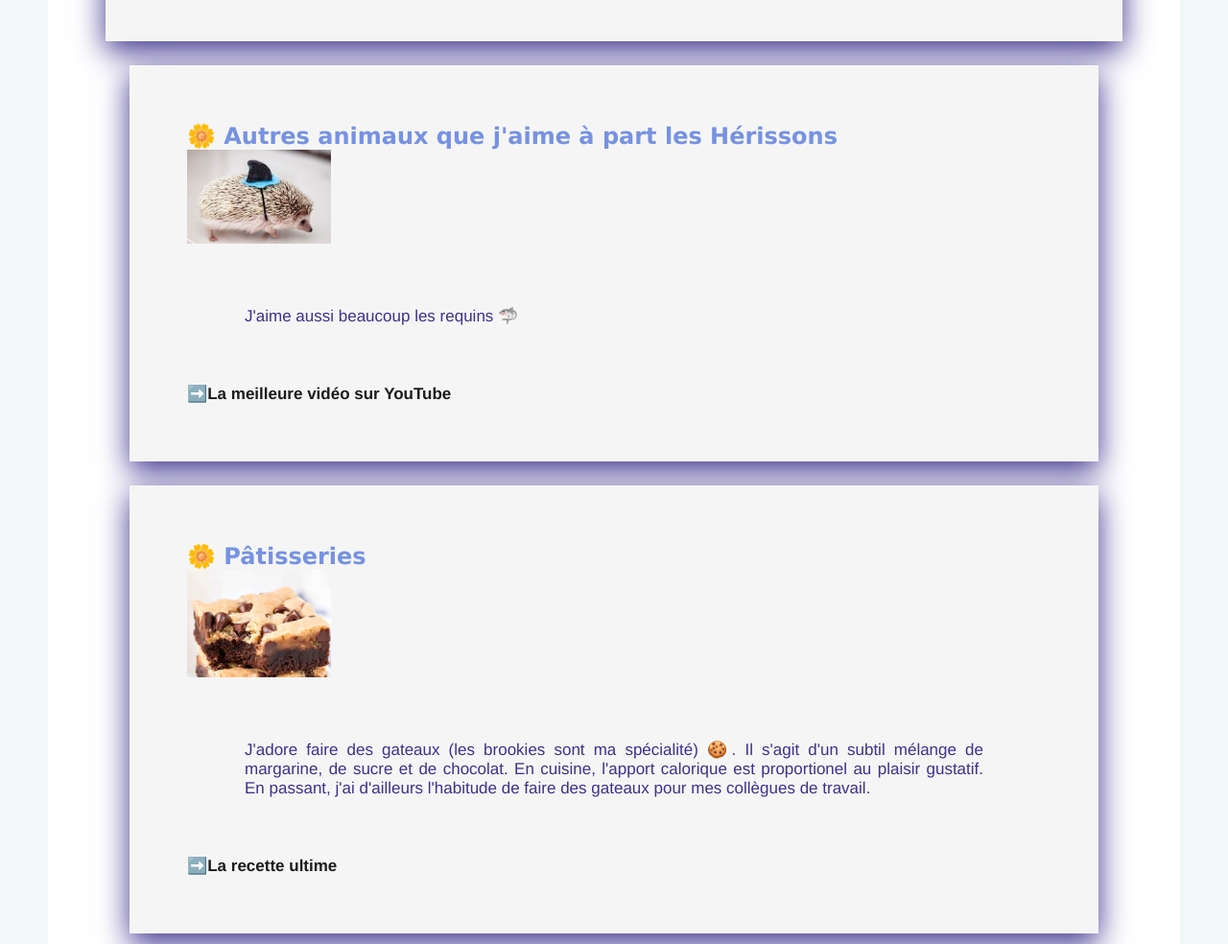
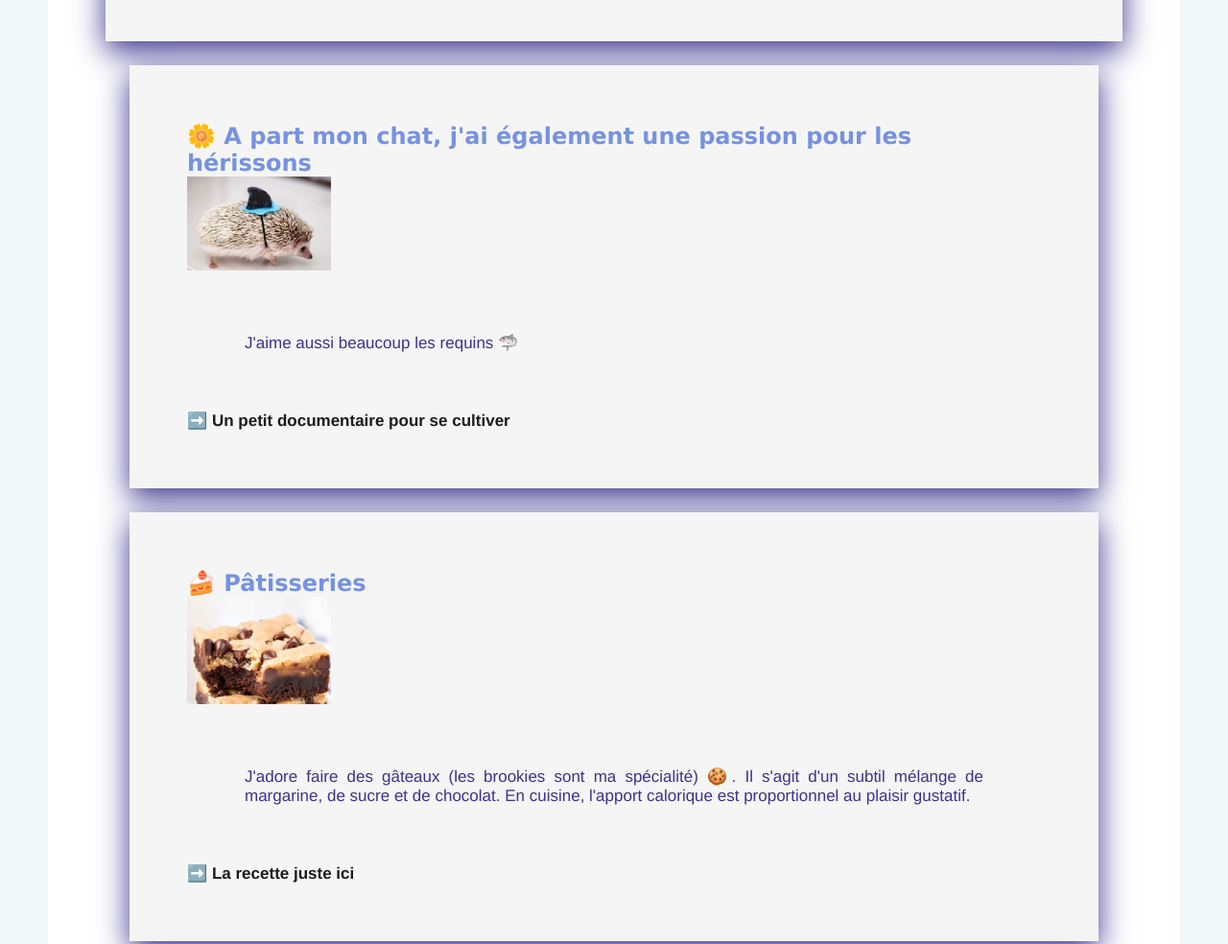
Before and after one commit to Grisanette/my-profile, a plain HTML site: page index.html in a window 1280 px wide. Shown: the part 660-1644 px from the top of the page at 96% size. Drawn offline with Linux system fonts and the light colour scheme.

Commit message:
Update index.html

```diff
--- a/index.html
+++ b/index.html
@@ -34,12 +34,12 @@
 			box-shadow:0px 10px 30px
 
 			">
-				<h2> 🌼 Autres animaux que j'aime à part les Hérissons </h2>
+				<h2> 🌼 A part mon chat, j'ai également une passion pour les hérissons </h2>
 					<img src="images/herisson.jpg" alt="Hérisson requin">
 				<p>
 				J'aime aussi beaucoup les requins 🦈
 				</p>
-				<a href="https://www.youtube.com/watch?v=UOGdDqQUzlU&ab_channel=Pretty52" target="_blank">➡️La meilleure vidéo sur YouTube</a>
+				<a https://www.youtube.com/watch?v=El82kmADNQw&ab_channel=NationalGeographic" target="_blank"> ➡️ Un petit documentaire pour se cultiver </a>
 			</div>
 
 			<div style="
@@ -48,12 +48,12 @@
 			margin: 25px;
 			box-shadow:0px 10px 30px
 			">
-				<h2>🌼 Pâtisseries</h2>
+				<h2>🍰 Pâtisseries</h2>
 					<img src="images/brookie.jpg" alt="Brookie">
 					<p>
-					J'adore faire des gateaux (les brookies sont ma spécialité) 🍪. Il s'agit d'un subtil mélange de margarine, de sucre et de chocolat. En cuisine, l'apport calorique est proportionel au plaisir gustatif. En passant, j'ai d'ailleurs l'habitude de faire des gateaux pour mes collègues de travail.
+					J'adore faire des gâteaux (les brookies sont ma spécialité) 🍪. Il s'agit d'un subtil mélange de margarine, de sucre et de chocolat. En cuisine, l'apport calorique est proportionnel au plaisir gustatif.
 					</p>
-					<a href="https://perleensucre.com/brookies-attention-tuerie/" target="_blank"> ➡️La recette ultime</a>
+					<a href="https://perleensucre.com/brookies-attention-tuerie/" target="_blank"> ➡️ La recette juste ici </a>
 
 			</div>
 
```
